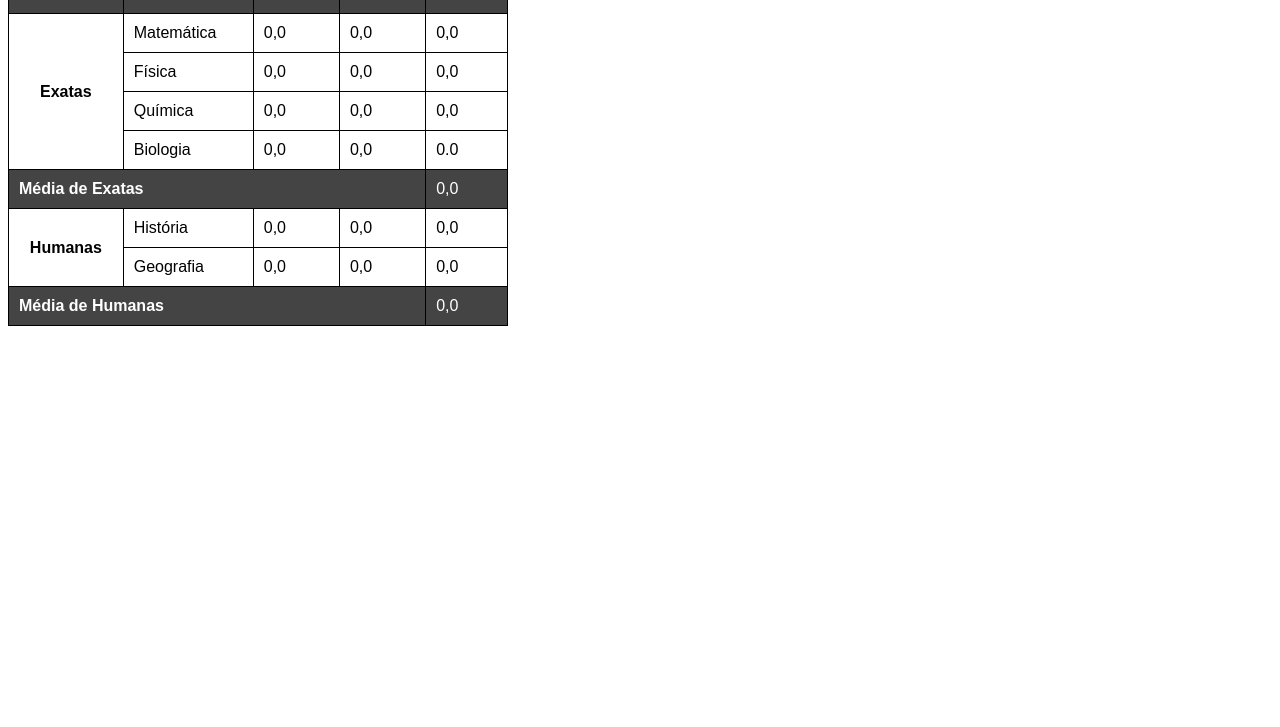
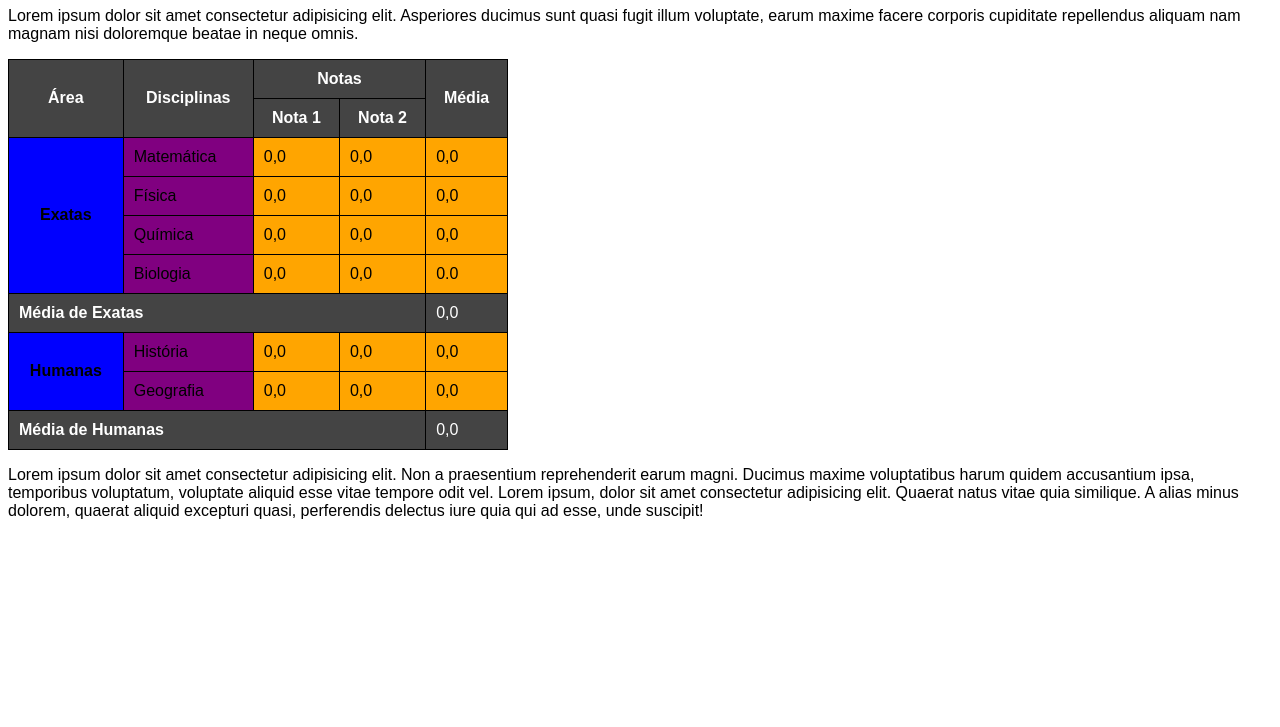
Before and after one commit to CarlosHCBessa/HTML-CSS, a plain HTML site: page EXERCÍCIOS/ex019/tabela05.html in a window 1280 px wide. Shown: the part 73-800 px from the top of the page. Drawn offline with Linux system fonts and the light colour scheme.

Commit message:
tabela 05

```diff
--- a/EXERCÍCIOS/ex019/tabela05.html
+++ b/EXERCÍCIOS/ex019/tabela05.html
@@ -35,10 +35,35 @@
             background-color: rgb(68, 68, 68);
             color: white;
         }
+
+        .azul {
+            background-color: blue;
+        }
+
+        .roxo {
+            background-color: purple;
+        }
+
+        .laranja {
+            background-color: orange;
+        }
+
+        div#container {
+            overflow-x: auto;
+
+        }
     </style>
 </head>
 <body>
+    <h1>Testando tabela responsiva</h1>
+    <p>Lorem ipsum dolor sit amet consectetur adipisicing elit. Asperiores ducimus sunt quasi fugit illum voluptate, earum maxime facere corporis cupiditate repellendus aliquam nam magnam nisi doloremque beatae in neque omnis.</p>
+    <div id="container">
         <table>
+            <colgroup>
+                <col class="azul">
+                <col class="roxo">
+                <col class="laranja" span="3">
+            </colgroup>
             <thead>
                 <tr class="cinza">
                     <th rowspan="2" scope="row">Área</th>
@@ -102,5 +127,7 @@
                 </thead>
             </tbody>
         </table>
+    </div>
+    <p>Lorem ipsum dolor sit amet consectetur adipisicing elit. Non a praesentium reprehenderit earum magni. Ducimus maxime voluptatibus harum quidem accusantium ipsa, temporibus voluptatum, voluptate aliquid esse vitae tempore odit vel. Lorem ipsum, dolor sit amet consectetur adipisicing elit. Quaerat natus vitae quia similique. A alias minus dolorem, quaerat aliquid excepturi quasi, perferendis delectus iure quia qui ad esse, unde suscipit!</p>
 </body>
 </html>
```
Lines whose indentation alone changed are shown as unchanged.
